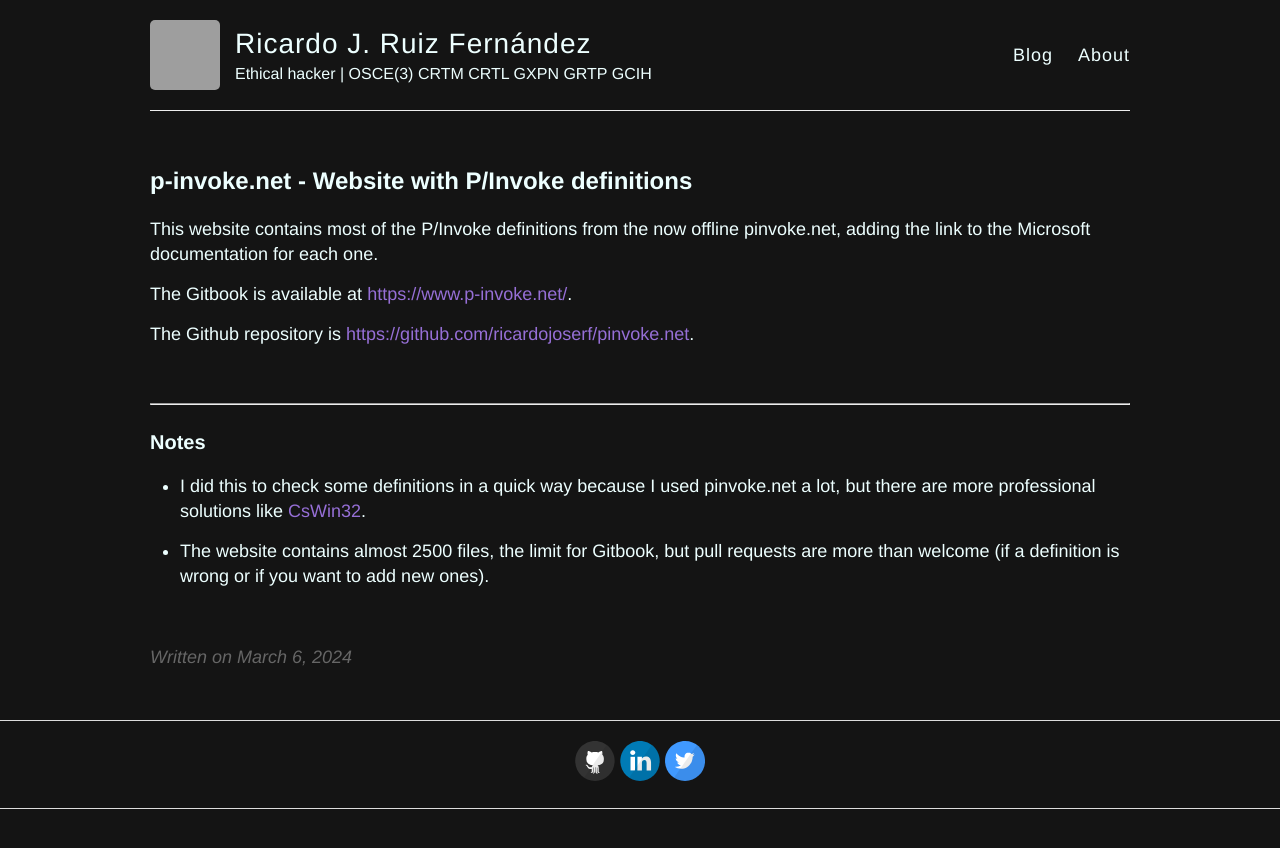
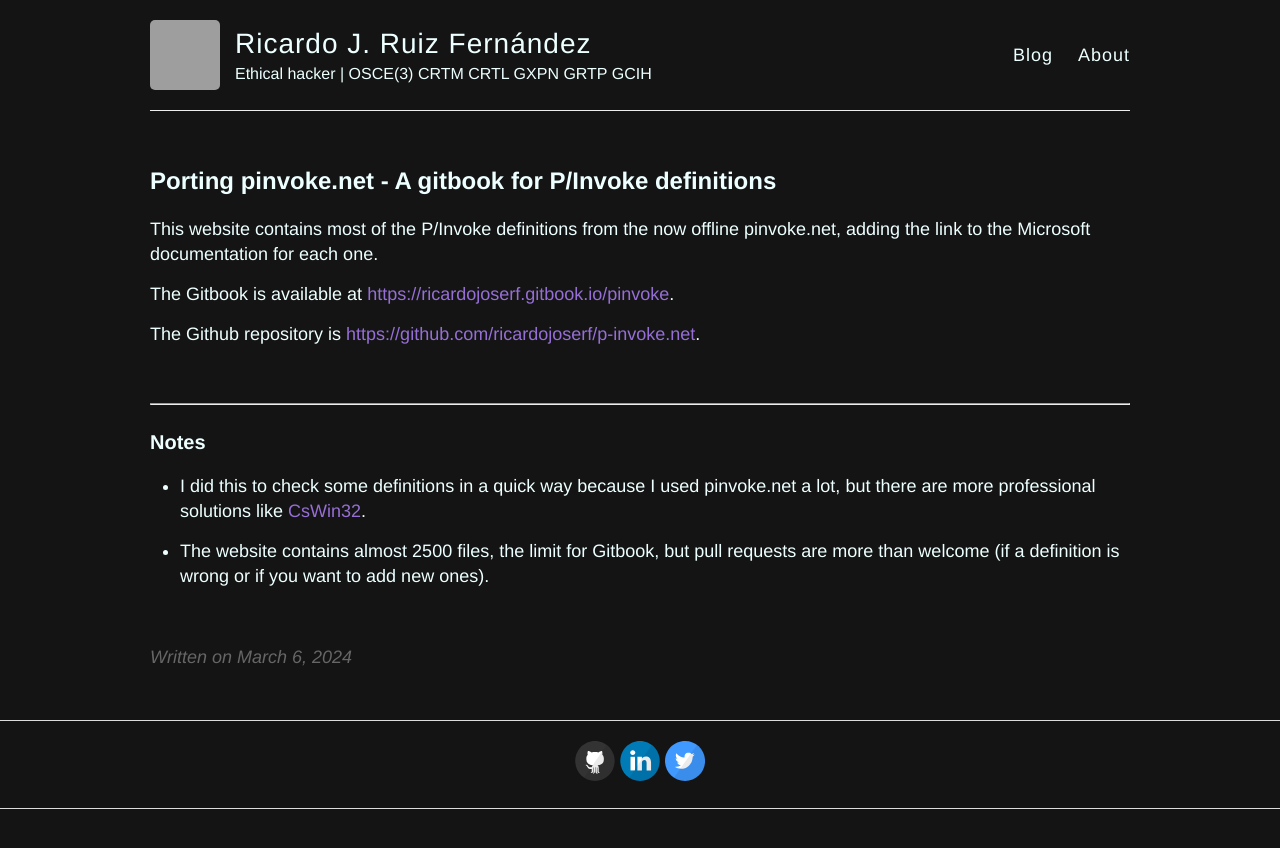
Before and after one commit to ricardojoserf/ricardojoserf.github.io, a Jekyll site: the page built from _posts/2024-3-6-pinvokenet.md, in a window 1280 px wide. Shown: the top 848 px of the page. Built offline with Jekyll 4.4.1, drawn with Linux system fonts in a browser that asks for light colours; some of the changed lines change nothing that is shown; grey boxes are pictures that could not be loaded.

Commit message:
Update 2024-3-6-pinvokenet.md

```diff
--- a/_posts/2024-3-6-pinvokenet.md
+++ b/_posts/2024-3-6-pinvokenet.md
@@ -1,6 +1,6 @@
 ---
 layout: post
-title: p-invoke.net - Website with P/Invoke definitions
+title: Porting pinvoke.net - A gitbook for P/Invoke definitions
 excerpt_separator: <!--more-->
 ---
 
@@ -9,9 +9,9 @@ This website contains most of the P/Invoke definitions from the now offline pinv
 <!--more-->
 
 
-The Gitbook is available at [https://www.p-invoke.net/](https://www.p-invoke.net/).
+The Gitbook is available at [https://ricardojoserf.gitbook.io/pinvoke](https://ricardojoserf.gitbook.io/pinvoke).
 
-The Github repository is [https://github.com/ricardojoserf/pinvoke.net](https://github.com/ricardojoserf/pinvoke.net).
+The Github repository is [https://github.com/ricardojoserf/p-invoke.net](https://github.com/ricardojoserf/p-invoke.net).
 
 <br>
 
```
